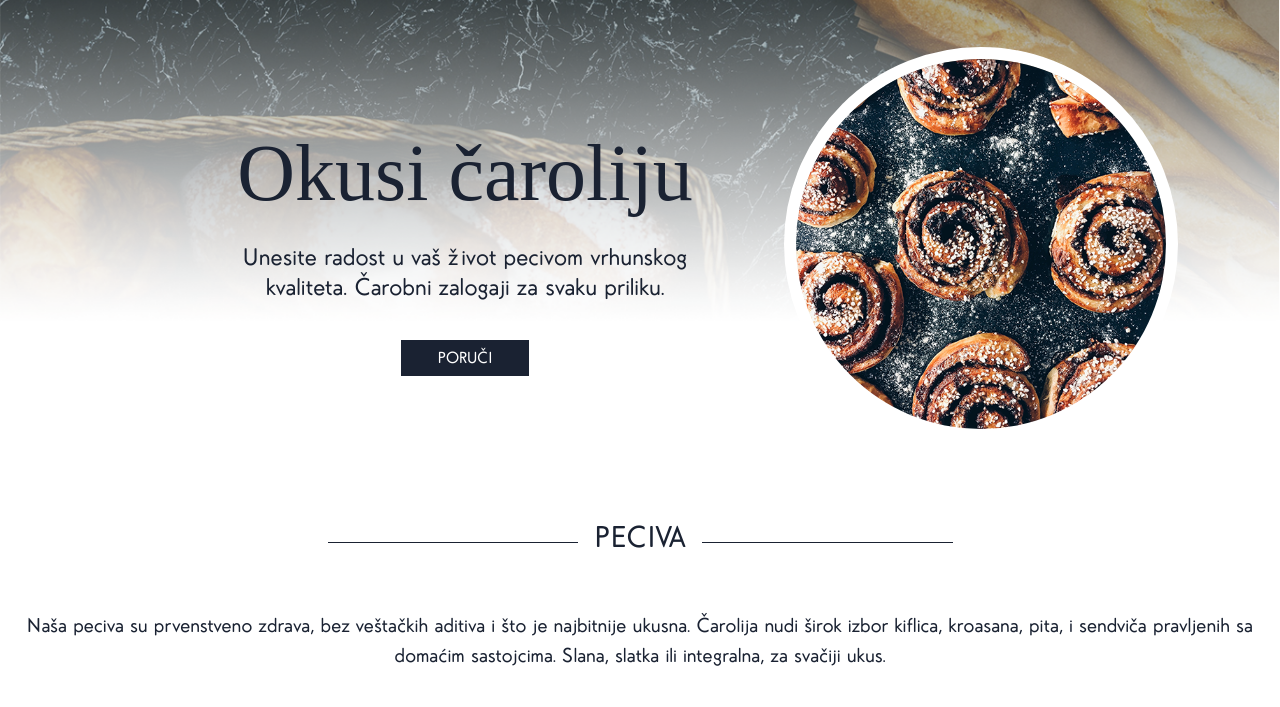
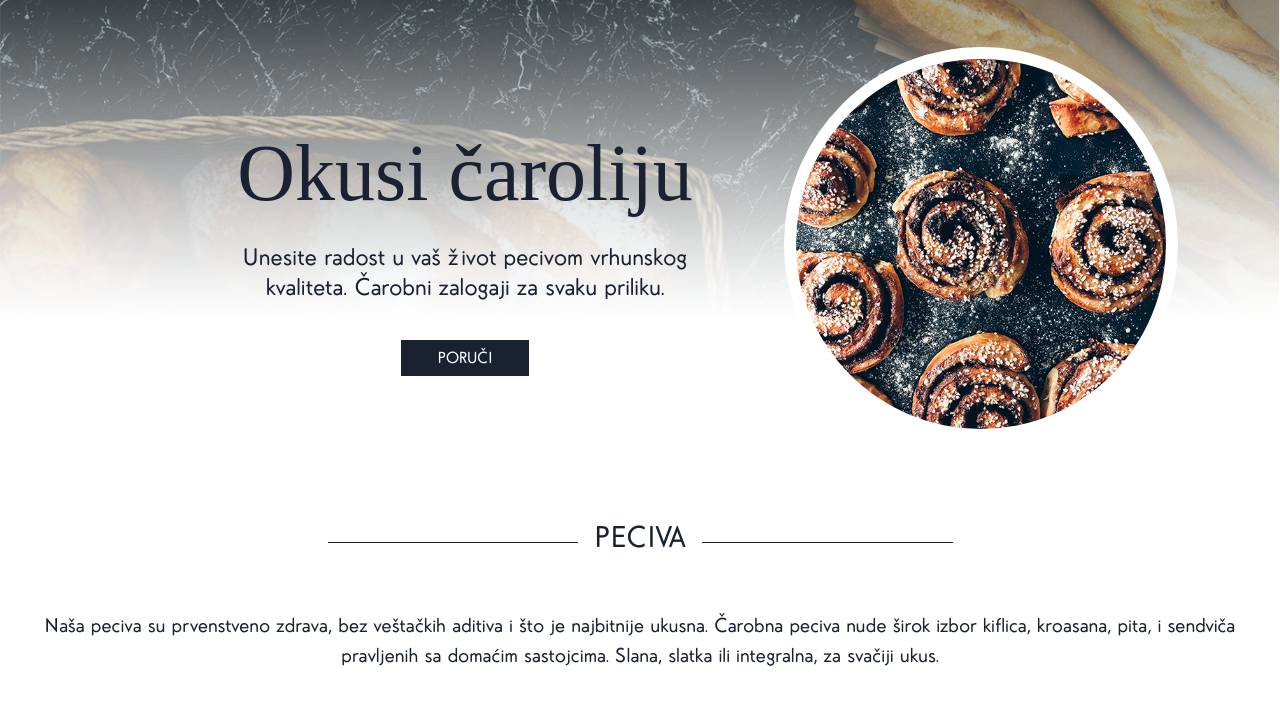
Before and after one commit to JovanaSelih/carolija-peciva, a plain HTML site: page index.html in a window 1280 px wide. Shown: the part 93-800 px from the top of the page. Drawn offline with nearby package versions, Linux system fonts and the light colour scheme; files whose address does not match are found by name.

Commit message:
promena teksta

```diff
--- a/index.html
+++ b/index.html
@@ -64,7 +64,7 @@
   <div class="container">
   <h3><span>Peciva</span></h3>
   <p>
-    Naša peciva su prvenstveno zdrava, bez veštačkih aditiva i što je najbitnije ukusna. Čarolija nudi širok izbor kiflica, kroasana, pita, i sendviča pravljenih sa domaćim sastojcima. Slana, slatka ili integralna, za svačiji ukus.
+    Naša peciva su prvenstveno zdrava, bez veštačkih aditiva i što je najbitnije ukusna. Čarobna peciva nude širok izbor kiflica, kroasana, pita, i sendviča pravljenih sa domaćim sastojcima. Slana, slatka ili integralna, za svačiji ukus.
   </p>
   <div class="tab-wrap">
     <div class="wrap-tab">
```
